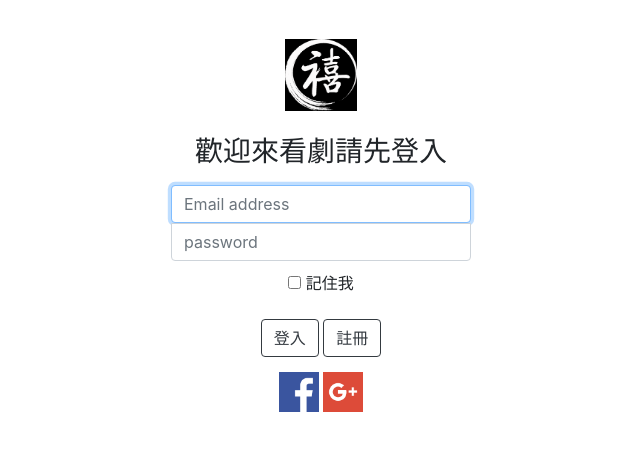
After one commit to d614444/IMchurch, a Django app: page /login/ in a window 1280 px wide. The commit adds this page. Shown: the top 451 px of the page, without its empty margins (319-959 px from the left). Run offline with Django 3.2, Linux system fonts and the light colour scheme; some libraries are stand-ins or nearby versions.

Commit message:
登入畫面製作

```diff
--- a/imcurch/urls.py
+++ b/imcurch/urls.py
@@ -14,10 +14,14 @@ Including another URLconf
     2. Add a URL to urlpatterns:  path('blog/', include('blog.urls'))
 """
 from django.contrib import admin
-from django.urls import path
-from king.views import mainpage
+from django.urls import path, include
+from king.views import mainpage, login_page, registeredpage
 
 urlpatterns = [
     path('admin/', admin.site.urls),
-    path('Imking/', mainpage )
+    path('Imking/', mainpage ),
+    path('login/', login_page),
+    path('registered/', registeredpage),
+    path('social-auth/', include('social_django.urls', namespace="social")),
 ]
+SOCIAL_AUTH_URL_NAMESPACE = 'social'
--- a/king/views.py
+++ b/king/views.py
@@ -4,3 +4,9 @@ from django.shortcuts import render
 
 def mainpage(request):
 	return render(request, 'main.html')
+
+def login_page(request):
+	return render(request, 'login.html')
+
+def registeredpage(request):
+	return render(request, 'registered.html')
--- a/static/css/church.css
+++ b/static/css/church.css
@@ -8,3 +8,14 @@
 .card{
 	height: 240px
 }
+.form-signin{
+	width: 100%;
+	max-width: 330px;
+	padding: 15px;
+	margin: 0 auto;
+}
+#inputPassword{
+	margin-bottom: 10px;
+	border-top-left-radius: 0;
+    border-top-right-radius: 0;
+}
--- /dev/null
+++ b/templates/login.html
@@ -0,0 +1,40 @@
+<!DOCTYPE html>
+<html lang="en">
+<head>
+	<meta charset="utf-8">
+	{% load staticfiles %}
+	<meta name="viewport" content="width=device-width, intial-scale=1.0">
+	<script type = "text/javascript" src ="{% static "script/jQuery3.3.1.js" %}"></script>
+	<script type = "text/javascript" src ="{% static "script/bootstrap.js" %}"></script>
+	<link href="{% static 'script/bootstrap.css' %}" rel="stylesheet">
+	<link href="{% static 'css/church.css' %}" rel="stylesheet">
+	<title></title>
+
+</head>
+<body class='text-center'>
+	<form class="form-signin">
+		<img class='mb-4 my-4' src="{% static "images/LOGO_2.png" %}" alt width="72" height="72" style="background-color: black">
+		<h1 class="h3 mb-3 font-weight-normal">歡迎來看劇請先登入</h1>
+		<label for="inputEmail" class='sr-only'>Email address</label>
+		<input type="email" id="inputEmail" class="form-control" placeholder="Email address" required autofocus>
+		<label for="inputPassword" class='sr-only'>Password</label>
+		<input type="password" id="inputPassword" class="form-control" placeholder="password" required >
+
+		<div class="custom-checkbox mb-3">
+			<label>
+				<input type="checkbox"  value="remember-me">
+				記住我
+			</label>
+		</div>
+		<div>
+			<button class="btn btn-md btn-outline-dark" type="submit">登入</button>
+			<button class="btn btn-md btn-outline-dark" type="button" onclick="location.href='/registered/'">註冊</button>
+		</div>
+
+	</form>
+		<div>
+                <a href="{% url 'social:begin' 'facebook' %}"><img src="{% static "images/facebook.png" %}"alt width="40" height="40"></a>
+                <img src= "{% static "images/google-plus.png" %}"alt width="40" height="40">
+        </div>
+</body>
+</html>
--- a/templates/main.html
+++ b/templates/main.html
@@ -14,9 +14,9 @@
 	<header id="header" class=" d-flex sticky-top align-items-center flex-md-row flex-column bg-white p-3 px-md-4 menu-bar">
 		<h5 class="my-0 mr-md-auto font-weight-normal">I'M King</h5>
 		<nav class='my-2 my-md-0 mr-md-3'>
-			<a class='p-2 text-dark' href='#'>報名資訊</a>
-			<a class='p-2 text-dark' href='#'>login</a>
+			<a class='p-2 text-dark' href='#'>我要報名</a>
 		</nav>
+		<a class='btn btn-outline-dark' href='/login/'>登入</a>
 	</header><!-- /header -->
 	<section class="container-fluid part my-2">
 		<div class='part-1 text-center' >
```
Also changed, not shown: imcurch/settings.py (+11 -0 lines), templates/registered.html (added, +12 -0 lines), static/images/LOGO_2.png (added), static/images/facebook.png (added), static/images/google-plus.png (added).
